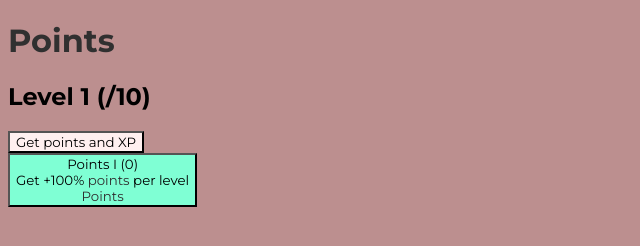
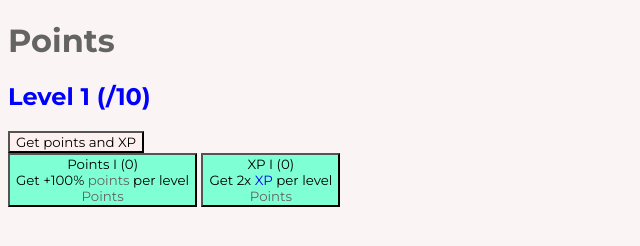
Before and after one commit to fotis2222/point-incremental, a website built with webpack: page index.html in a window 1280 px wide. Shown: the whole page, without its empty margins (0-640 px from the left). Built offline with nearby package versions, Linux system fonts and the light colour scheme; what break_eternity.js would draw is missing.

Commit message:
added 1 more upgrade and made stuff way uglier

```diff
--- a/index.html
+++ b/index.html
@@ -3,13 +3,17 @@
   <head>
     <meta charset="UTF-8" />
     <meta name="viewport" content="width=device-width, initial-scale=1.0" />
-    <title>Document</title>
+    <title>Point Incremental</title>
   </head>
   <body>
-    <h1 id="pointsDisplay" , class="points"></h1>
-    <h2 id="xpDisplay"></h2>
-    <button id="pointsButton"></button> <br />
-    <button id="pointsIUpgrade" class="upgrade"></button>
+    <div class="pointsDiv">
+      <h1 id="pointsDisplay" , class="points"></h1>
+      <h2 id="xpDisplay" class="xp"></h2>
+      <button id="pointsButton"></button> <br />
+      <button id="pointsIUpgrade" class="upgrade"></button>
+      <button id="xpIUpgrade" class="upgrade"></button>
+    </div>
+
     <script src="dist/bundle.js"></script>
   </body>
 </html>
--- a/src/features/points.ts
+++ b/src/features/points.ts
@@ -18,6 +18,21 @@ upgrades.pointsI = {
   },
 };
 
+upgrades.xpI = {
+  cost: new Decimal(50),
+  costScaling: 1.5,
+  level: 0,
+  action() {
+    if (player.points.greaterThanOrEqualTo(this.cost)) {
+      player.points = player.points.subtract(this.cost);
+      this.cost = this.cost.multiply(this.costScaling).floor();
+      this.level++;
+
+      player.xpMult = player.xpMult.multiply(2);
+    }
+  },
+};
+
 el.update.points = () => {
   ElementWrapper.setHTML("pointsDisplay", `${player.points.toString()} Points`);
   ElementWrapper.setHTML(
@@ -34,12 +49,17 @@ el.update.points = () => {
     "pointsIUpgrade",
     `Points I (${upgrades.pointsI.level})<br> Get +100% <span class="points">points</span> per level <br> ${upgrades.pointsI.cost} <span class="points">Points</span>`
   );
+  ElementWrapper.setHTML(
+    "xpIUpgrade",
+    `XP I (${upgrades.xpI.level})<br> Get 2x <span class="xp">XP</span> per level <br> ${upgrades.xpI.cost} <span class="points">Points</span>`
+  );
 };
 
 let pointsButton: ElementWrapper = new ElementWrapper("pointsButton");
 let pointsIButton: ElementWrapper = new ElementWrapper("pointsIUpgrade");
+let xpIButton: ElementWrapper = new ElementWrapper("xpIUpgrade");
 
-pointsButton.onClick(function () {
+function clickerClick() {
   player.points = player.points.add(player.pointsMult);
   player.xp = player.xp.add(player.xpMult);
   if (
@@ -48,8 +68,14 @@ pointsButton.onClick(function () {
     player.xp = new Decimal(0);
     player.level++;
   }
-});
+}
+
+pointsButton.onClick(clickerClick);
 
 pointsIButton.onClick(function () {
   upgrades.pointsI.action();
 });
+
+xpIButton.onClick(function () {
+  upgrades.xpI.action();
+});
--- a/src/styles/global.scss
+++ b/src/styles/global.scss
@@ -5,7 +5,7 @@
 }
 
 body {
-  background-color: rosybrown;
+  background-color: rgb(250, 244, 244);
 }
 
 .upgrade {
@@ -13,7 +13,10 @@ body {
 }
 
 .points {
-  color: rgb(48, 48, 48);
+  color: rgb(100, 100, 100);
+}
+.xp {
+  color: blue;
 }
 
 #pointsButton {
```
Also changed, not shown: dist/bundle.js, 1 other file.
